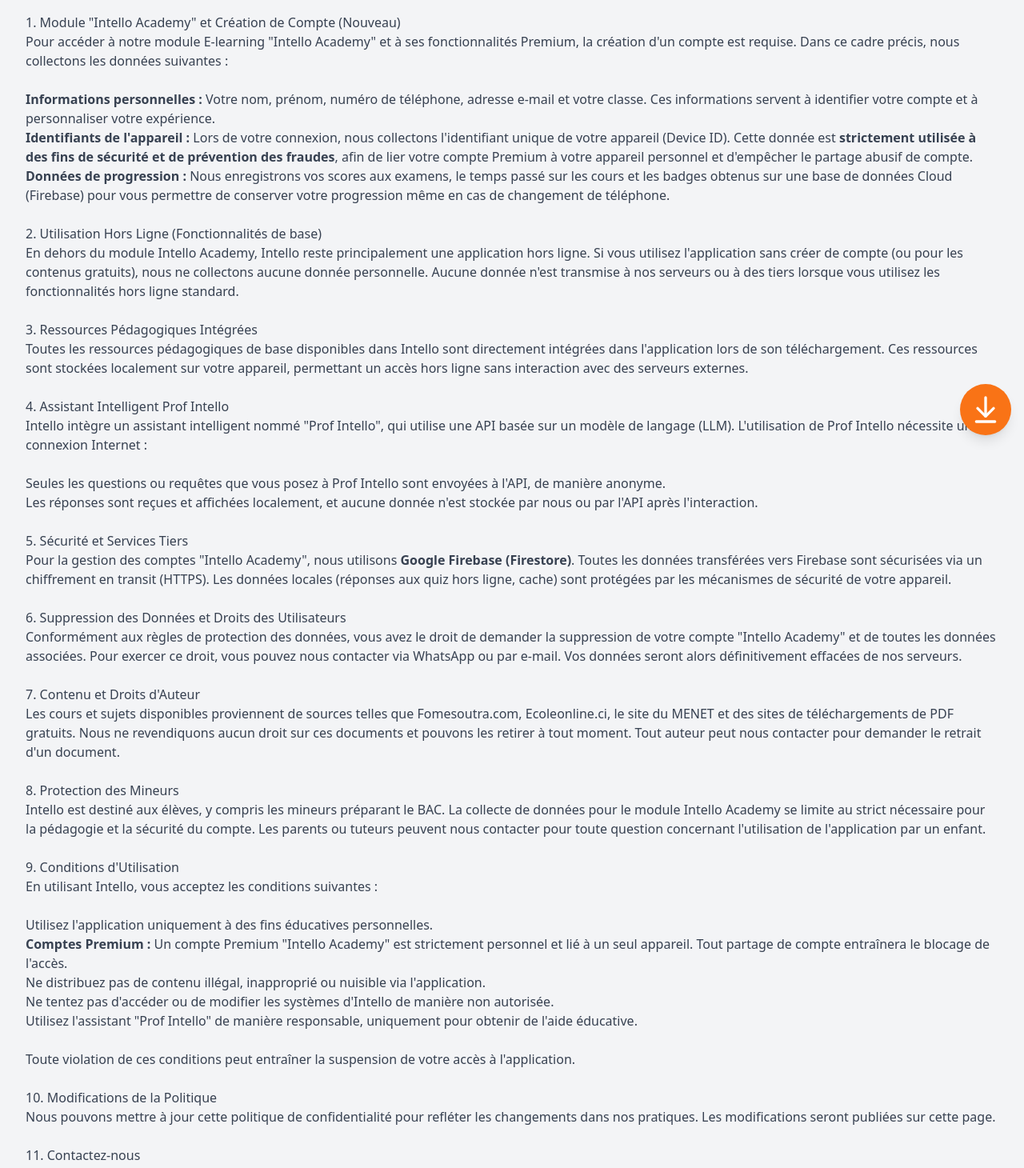
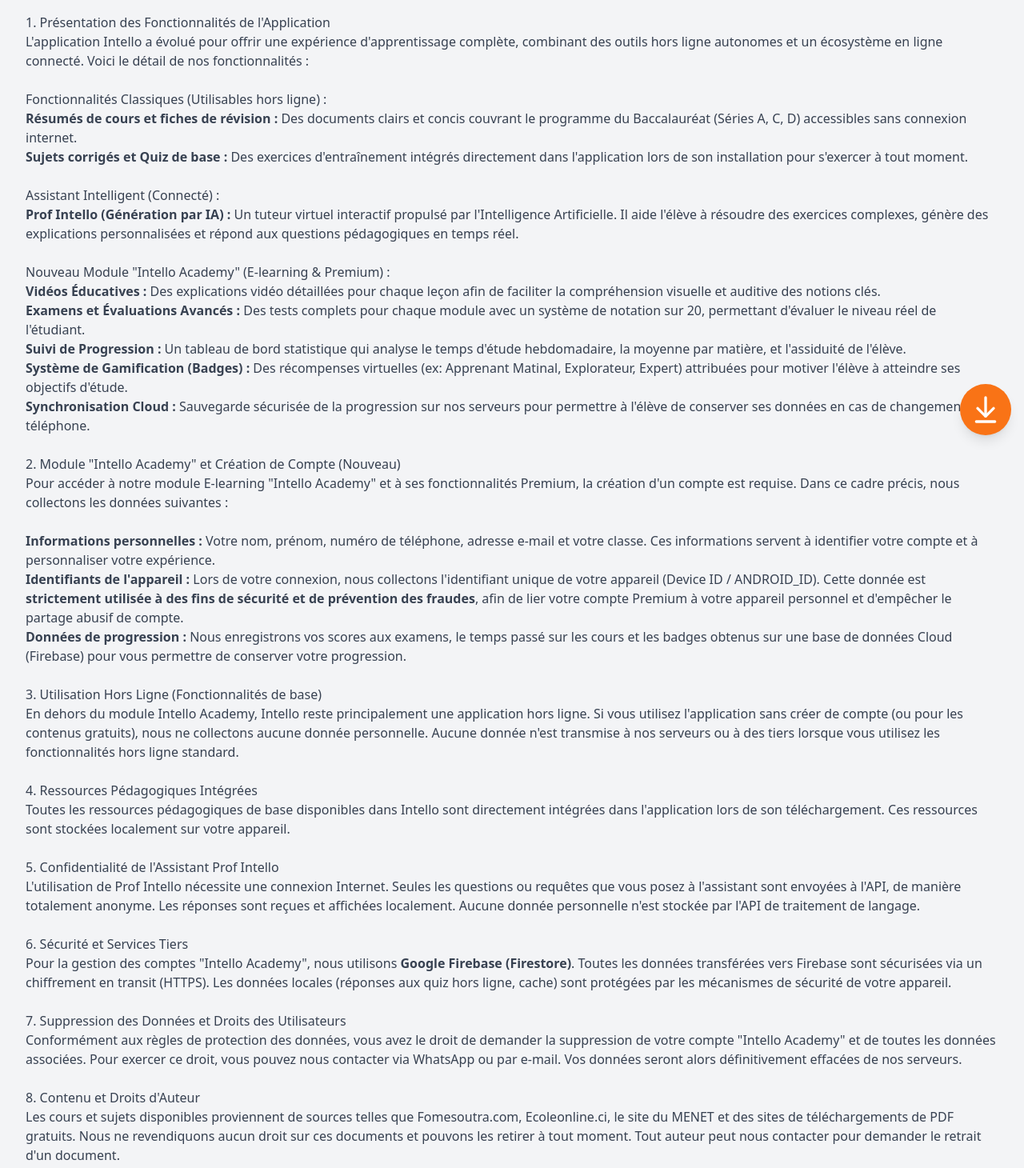
Before and after one commit to SoumSonec2025/Intello, a React (Vite) app: page /confidentialite in a window 1280 px wide. Shown: the part 240-1700 px from the top of the page at 80% size. Built offline with nearby package versions, Linux system fonts and the light colour scheme.

Commit message:
premier commit

```diff
--- a/src/components/Privacy.tsx
+++ b/src/components/Privacy.tsx
@@ -16,7 +16,48 @@
             Chez Intello, nous valorisons votre vie privée. Cette politique explique notre engagement à protéger votre confidentialité ainsi que les conditions d'utilisation de notre application, incluant nos modules hors ligne, l'assistant Prof Intello, et notre nouveau module E-learning "Intello Academy".
           </p><br />
 
-          <h3>1. Module "Intello Academy" et Création de Compte (Nouveau)</h3>
+          <h3>1. Présentation des Fonctionnalités de l'Application</h3>
+          <p>
+            L'application Intello a évolué pour offrir une expérience d'apprentissage complète, combinant des outils hors ligne autonomes et un écosystème en ligne connecté. Voici le détail de nos fonctionnalités :
+          </p><br />
+
+          <h4>Fonctionnalités Classiques (Utilisables hors ligne) :</h4>
+          <ul>
+            <li>
+              <strong>Résumés de cours et fiches de révision :</strong> Des documents clairs et concis couvrant le programme du Baccalauréat (Séries A, C, D) accessibles sans connexion internet.
+            </li>
+            <li>
+              <strong>Sujets corrigés et Quiz de base :</strong> Des exercices d'entraînement intégrés directement dans l'application lors de son installation pour s'exercer à tout moment.
+            </li>
+          </ul><br />
+
+          <h4>Assistant Intelligent (Connecté) :</h4>
+          <ul>
+            <li>
+              <strong>Prof Intello (Génération par IA) :</strong> Un tuteur virtuel interactif propulsé par l'Intelligence Artificielle. Il aide l'élève à résoudre des exercices complexes, génère des explications personnalisées et répond aux questions pédagogiques en temps réel.
+            </li>
+          </ul><br />
+
+          <h4>Nouveau Module "Intello Academy" (E-learning & Premium) :</h4>
+          <ul>
+            <li>
+              <strong>Vidéos Éducatives :</strong> Des explications vidéo détaillées pour chaque leçon afin de faciliter la compréhension visuelle et auditive des notions clés.
+            </li>
+            <li>
+              <strong>Examens et Évaluations Avancés :</strong> Des tests complets pour chaque module avec un système de notation sur 20, permettant d'évaluer le niveau réel de l'étudiant.
+            </li>
+            <li>
+              <strong>Suivi de Progression :</strong> Un tableau de bord statistique qui analyse le temps d'étude hebdomadaire, la moyenne par matière, et l'assiduité de l'élève.
+            </li>
+            <li>
+              <strong>Système de Gamification (Badges) :</strong> Des récompenses virtuelles (ex: Apprenant Matinal, Explorateur, Expert) attribuées pour motiver l'élève à atteindre ses objectifs d'étude.
+            </li>
+            <li>
+              <strong>Synchronisation Cloud :</strong> Sauvegarde sécurisée de la progression sur nos serveurs pour permettre à l'élève de conserver ses données en cas de changement de téléphone.
+            </li>
+          </ul><br />
+
+          <h3>2. Module "Intello Academy" et Création de Compte (Nouveau)</h3>
           <p>
             Pour accéder à notre module E-learning "Intello Academy" et à ses fonctionnalités Premium, la création d'un compte est requise. Dans ce cadre précis, nous collectons les données suivantes :
           </p><br />
@@ -25,63 +66,55 @@
               <strong>Informations personnelles :</strong> Votre nom, prénom, numéro de téléphone, adresse e-mail et votre classe. Ces informations servent à identifier votre compte et à personnaliser votre expérience.
             </li>
             <li>
-              <strong>Identifiants de l'appareil :</strong> Lors de votre connexion, nous collectons l'identifiant unique de votre appareil (Device ID). Cette donnée est <strong>strictement utilisée à des fins de sécurité et de prévention des fraudes</strong>, afin de lier votre compte Premium à votre appareil personnel et d'empêcher le partage abusif de compte.
+              <strong>Identifiants de l'appareil :</strong> Lors de votre connexion, nous collectons l'identifiant unique de votre appareil (Device ID / ANDROID_ID). Cette donnée est <strong>strictement utilisée à des fins de sécurité et de prévention des fraudes</strong>, afin de lier votre compte Premium à votre appareil personnel et d'empêcher le partage abusif de compte.
             </li>
             <li>
-              <strong>Données de progression :</strong> Nous enregistrons vos scores aux examens, le temps passé sur les cours et les badges obtenus sur une base de données Cloud (Firebase) pour vous permettre de conserver votre progression même en cas de changement de téléphone.
+              <strong>Données de progression :</strong> Nous enregistrons vos scores aux examens, le temps passé sur les cours et les badges obtenus sur une base de données Cloud (Firebase) pour vous permettre de conserver votre progression.
             </li>
           </ul><br />
 
-          <h3>2. Utilisation Hors Ligne (Fonctionnalités de base)</h3>
+          <h3>3. Utilisation Hors Ligne (Fonctionnalités de base)</h3>
           <p>
             En dehors du module Intello Academy, Intello reste principalement une application hors ligne. Si vous utilisez l'application sans créer de compte (ou pour les contenus gratuits), nous ne collectons aucune donnée personnelle. Aucune donnée n'est transmise à nos serveurs ou à des tiers lorsque vous utilisez les fonctionnalités hors ligne standard.
           </p><br />
 
-          <h3>3. Ressources Pédagogiques Intégrées</h3>
+          <h3>4. Ressources Pédagogiques Intégrées</h3>
           <p>
-            Toutes les ressources pédagogiques de base disponibles dans Intello sont directement intégrées dans l'application lors de son téléchargement. Ces ressources sont stockées localement sur votre appareil, permettant un accès hors ligne sans interaction avec des serveurs externes.
+            Toutes les ressources pédagogiques de base disponibles dans Intello sont directement intégrées dans l'application lors de son téléchargement. Ces ressources sont stockées localement sur votre appareil.
           </p><br />
 
-          <h3>4. Assistant Intelligent Prof Intello</h3>
+          <h3>5. Confidentialité de l'Assistant Prof Intello</h3>
           <p>
-            Intello intègre un assistant intelligent nommé "Prof Intello", qui utilise une API basée sur un modèle de langage (LLM). L'utilisation de Prof Intello nécessite une connexion Internet :
+            L'utilisation de Prof Intello nécessite une connexion Internet. Seules les questions ou requêtes que vous posez à l'assistant sont envoyées à l'API, de manière totalement anonyme. Les réponses sont reçues et affichées localement. Aucune donnée personnelle n'est stockée par l'API de traitement de langage.
           </p><br />
-          <ul>
-            <li>
-              Seules les questions ou requêtes que vous posez à Prof Intello sont envoyées à l'API, de manière anonyme.
-            </li>
-            <li>
-              Les réponses sont reçues et affichées localement, et aucune donnée n'est stockée par nous ou par l'API après l'interaction.
-            </li>
-          </ul><br />
 
-          <h3>5. Sécurité et Services Tiers</h3>
+          <h3>6. Sécurité et Services Tiers</h3>
           <p>
             Pour la gestion des comptes "Intello Academy", nous utilisons <strong>Google Firebase (Firestore)</strong>. Toutes les données transférées vers Firebase sont sécurisées via un chiffrement en transit (HTTPS). Les données locales (réponses aux quiz hors ligne, cache) sont protégées par les mécanismes de sécurité de votre appareil.
           </p><br />
 
-          <h3>6. Suppression des Données et Droits des Utilisateurs</h3>
+          <h3>7. Suppression des Données et Droits des Utilisateurs</h3>
           <p>
             Conformément aux règles de protection des données, vous avez le droit de demander la suppression de votre compte "Intello Academy" et de toutes les données associées. Pour exercer ce droit, vous pouvez nous contacter via WhatsApp ou par e-mail. Vos données seront alors définitivement effacées de nos serveurs.
           </p><br />
 
-          <h3>7. Contenu et Droits d'Auteur</h3>
+          <h3>8. Contenu et Droits d'Auteur</h3>
           <p>
             Les cours et sujets disponibles proviennent de sources telles que Fomesoutra.com, Ecoleonline.ci, le site du MENET et des sites de téléchargements de PDF gratuits. Nous ne revendiquons aucun droit sur ces documents et pouvons les retirer à tout moment. Tout auteur peut nous contacter pour demander le retrait d'un document.
           </p><br />
 
-          <h3>8. Protection des Mineurs</h3>
+          <h3>9. Protection des Mineurs</h3>
           <p>
             Intello est destiné aux élèves, y compris les mineurs préparant le BAC. La collecte de données pour le module Intello Academy se limite au strict nécessaire pour la pédagogie et la sécurité du compte. Les parents ou tuteurs peuvent nous contacter pour toute question concernant l'utilisation de l'application par un enfant.
           </p><br />
 
-          <h3>9. Conditions d'Utilisation</h3>
+          <h3>10. Conditions d'Utilisation</h3>
           <p>
             En utilisant Intello, vous acceptez les conditions suivantes :
           </p><br />
           <ul>
             <li>Utilisez l'application uniquement à des fins éducatives personnelles.</li>
-            <li><strong>Comptes Premium :</strong> Un compte Premium "Intello Academy" est strictement personnel et lié à un seul appareil. Tout partage de compte entraînera le blocage de l'accès.</li>
+            <li><strong>Comptes Premium :</strong> Un compte Premium "Intello Academy" est strictement personnel et lié à un seul appareil. Tout partage de compte sans autorisation entraînera le blocage de l'accès.</li>
             <li>Ne distribuez pas de contenu illégal, inapproprié ou nuisible via l'application.</li>
             <li>Ne tentez pas d'accéder ou de modifier les systèmes d'Intello de manière non autorisée.</li>
             <li>Utilisez l'assistant "Prof Intello" de manière responsable, uniquement pour obtenir de l'aide éducative.</li>
@@ -90,12 +123,12 @@
             Toute violation de ces conditions peut entraîner la suspension de votre accès à l'application.
           </p><br />
 
-          <h3>10. Modifications de la Politique</h3>
+          <h3>11. Modifications de la Politique</h3>
           <p>
             Nous pouvons mettre à jour cette politique de confidentialité pour refléter les changements dans nos pratiques. Les modifications seront publiées sur cette page.
           </p><br />
 
-          <h3>11. Contactez-nous</h3>
+          <h3>12. Contactez-nous</h3>
           <p>
             Pour toute question concernant cette politique, vos données, ou pour demander le retrait d'un document :
           </p><br />
```
